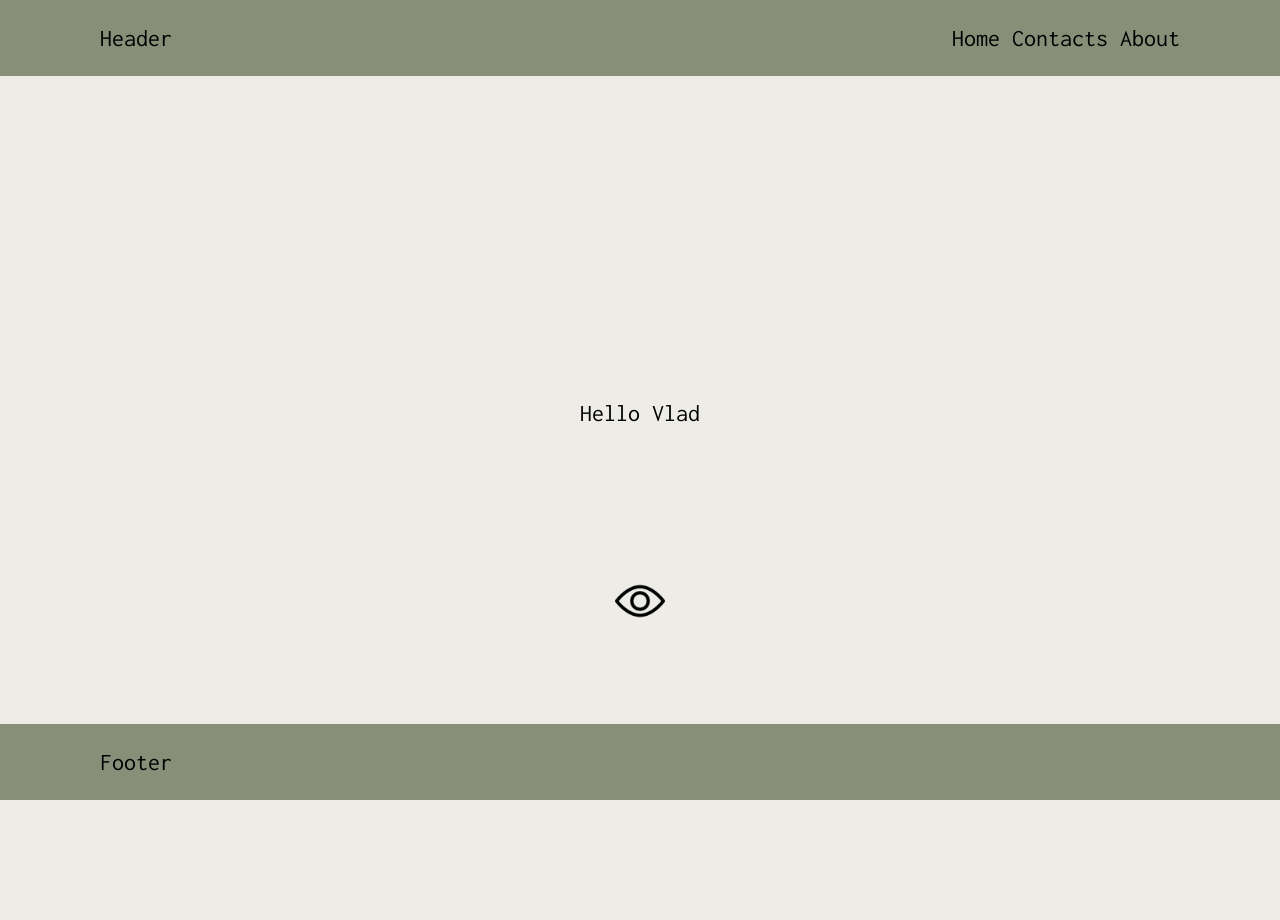
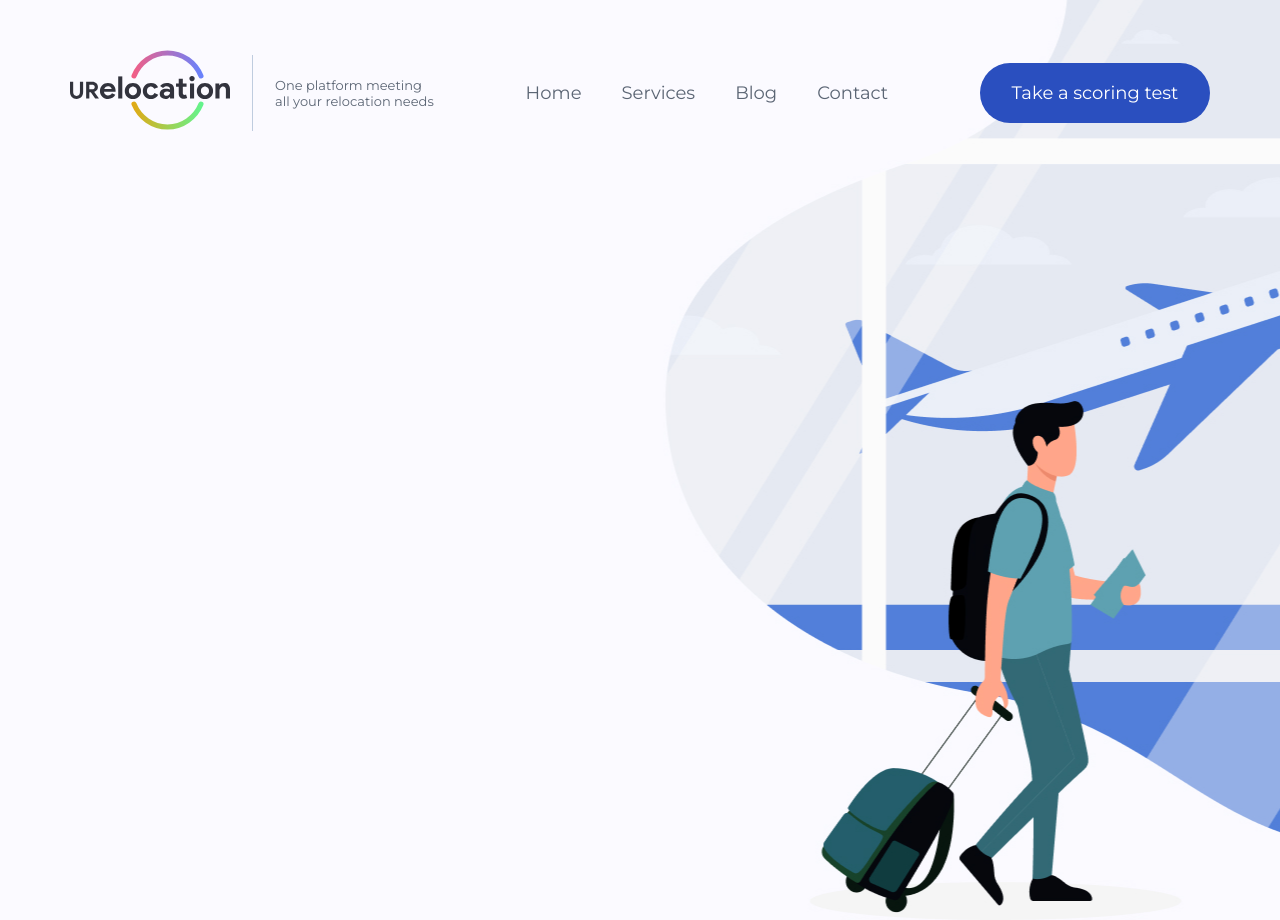
Before and after one commit to Radzivil-work/urelocation, a website: page project/src/html/index.html in a window 1280 px wide. Before the commit the page ends 800 px from the top, so only its background shows below. Drawn offline with nearby package versions, Linux system fonts and the light colour scheme; files that its build step writes are made by us from their sources; files whose address does not match are found by name.

Commit message:
feat: add header

```diff
--- a/project/src/html/blocks/footer.html
+++ b/project/src/html/blocks/footer.html
@@ -1,3 +1,3 @@
 <footer class="footer">
-  <p>Footer</p>
+
 </footer>
--- a/project/src/html/blocks/header.html
+++ b/project/src/html/blocks/header.html
@@ -1,8 +1,30 @@
 <header class="header">
-  <p>Header</p>
-  <nav class="nav">
-    <a href="./index.html">Home</a>
-    <a href="./contacts.html">Contacts</a>
-    <a href="./about.html">About</a>
-  </nav>
+  <div class="container">
+    <div class="header__wrapper">
+      <div class="header__logo-inner">
+        <a href="" class="logo">
+          <img src="./img/svg/logo.svg" alt="Logo" class="logo__img">
+        </a>
+        <div class="header__logo-divider"></div>
+        <p class="header__logo-text">One platform meeting <br> all your relocation needs</p>
+      </div>
+      <nav class="nav">
+        <ul class="nav__list">
+          <li class="nav__list-item">
+            <a href="#" class="nav__list-link">Home</a>
+          </li>
+          <li class="nav__list-item">
+            <a href="#" class="nav__list-link">Services</a>
+          </li>
+          <li class="nav__list-item">
+            <a href="#" class="nav__list-link">Blog</a>
+          </li>
+          <li class="nav__list-item">
+            <a href="#" class="nav__list-link">Contact</a>
+          </li>
+        </ul>
+      </nav>
+      <button class="btn header__btn">Take a scoring test</button>
+    </div>
+  </div>
 </header>
--- a/project/src/html/index.html
+++ b/project/src/html/index.html
@@ -3,15 +3,17 @@
 <head>
   <meta charset="UTF-8">
   <meta name="viewport" content="width=device-width, initial-scale=1.0">
-  <title>Project build</title>
+  <title>Urelocation</title>
   <link rel="stylesheet" href="./css/style.css">
 </head>
 <body class="body">
   <div class="wrapper">
     @@include('./blocks/header.html')
     <main class="main">
-      <h1>Hello Vlad</h1>
-      <img class="img" src="./img/view.png" alt="">
+      <section class="promo">
+        <div class="container">
+        </div>
+      </section>
     </main>
     @@include('./blocks/footer.html')
   </div>
--- a/project/src/scss/base/_base.scss
+++ b/project/src/scss/base/_base.scss
@@ -4,8 +4,9 @@
 }
 .body {
   font-family: var(--font-family);
-  font-size: 24px;
+  font-size: 18px;
   background-color: var(--main-background-color);
+  color: var(--main-text-color);
 }
 .wrapper {
   display: flex;
@@ -17,22 +18,8 @@
   position: relative;
 }
 
-h1 {
-  position:absolute;
-  width:100%;
-  top:50%;
-  text-align:center;
-}
-
-.img {
-  display: block;
-  width: 50px;
-  height: 50px;
-  margin: 0 auto;
-  margin-top: 500px;
-}
-
 .container {
   max-width: var(--container-width);
   margin: 0 auto;
+  padding: 0 10px;
 }
--- a/project/src/scss/base/_fonts.scss
+++ b/project/src/scss/base/_fonts.scss
@@ -1 +1 @@
-@import url('https://fonts.googleapis.com/css2?family=Inconsolata&display=swap');
+@import url('https://fonts.googleapis.com/css2?family=Montserrat:ital,wght@0,100..900;1,100..900&display=swap')
--- a/project/src/scss/base/_vars.scss
+++ b/project/src/scss/base/_vars.scss
@@ -1,7 +1,8 @@
 
 :root {
-  --container-width: 1200px;
-  --font-family: 'Inconsolata', monospace;
-  --accent: #888f79;
-  --main-background-color: #edece6;
+  --container-width: 1160px;
+  --font-family: "Montserrat", sans-serif;
+  --accent-color: #2A4FBF;
+  --main-background-color: #fbfbfb;
+  --main-text-color: #5b6574;
 }
--- /dev/null
+++ b/project/src/scss/blocks/_btn.scss
@@ -0,0 +1,12 @@
+.btn {
+  background-color: var(--accent-color);
+  border-radius: 60px;
+  color: #fff;
+  text-align: center;
+  cursor: pointer;
+}
+
+.header__btn {
+  width: 230px;
+  height: 60px;
+}
--- a/project/src/scss/blocks/_footer.scss
+++ b/project/src/scss/blocks/_footer.scss
@@ -1,4 +1,3 @@
 .footer {
-  background-color: var(--accent);
-  padding: 25px 100px;
+
 }
--- a/project/src/scss/blocks/_header.scss
+++ b/project/src/scss/blocks/_header.scss
@@ -1,8 +1,27 @@
 .header {
-  background-color: var(--accent);
-  text-align: center;
-  display: flex;
-  padding: 25px 100px;
-  display: flex;
-  justify-content: space-between;
+  padding-top: 50px;
+  position: fixed;
+  left: 0;
+  right: 0;
+  z-index: 10;
+  &__wrapper {
+    display: flex;
+    align-items: center;
+    justify-content: space-between;
+  }
+  &__logo-inner {
+    display: flex;
+    align-items: center;
+    gap: 22px;
+  }
+  &__logo-divider {
+    height: 76px;
+    width: 1px;
+    background-color: #bfccdf;
+
+  }
+  &__logo-text {
+    max-width: 164px;
+    font-size: 13px;
+  }
 }
--- /dev/null
+++ b/project/src/scss/blocks/_nav.scss
@@ -0,0 +1,10 @@
+.nav {
+  &__list {
+    display: flex;
+    gap: 40px;
+  }
+  &__item-link {
+    cursor: pointer;
+    font-size: 16px;
+  }
+}
--- /dev/null
+++ b/project/src/scss/blocks/_promo.scss
@@ -0,0 +1,4 @@
+.promo {
+  min-height: 920px;
+  background: url('./../img/bg/promo-bg.jpg') center center / cover no-repeat;
+}
```
Also changed, not shown: project/build/css/style.css, project/build/img/bg/promo-bg.jpg (added), project/build/img/svg/logo.svg (added), project/build/img/view.png (deleted), project/build/index.html, project/src/img/bg/promo-bg.jpg (added), project/src/img/svg/logo.svg (added), project/src/img/view.png (deleted).
